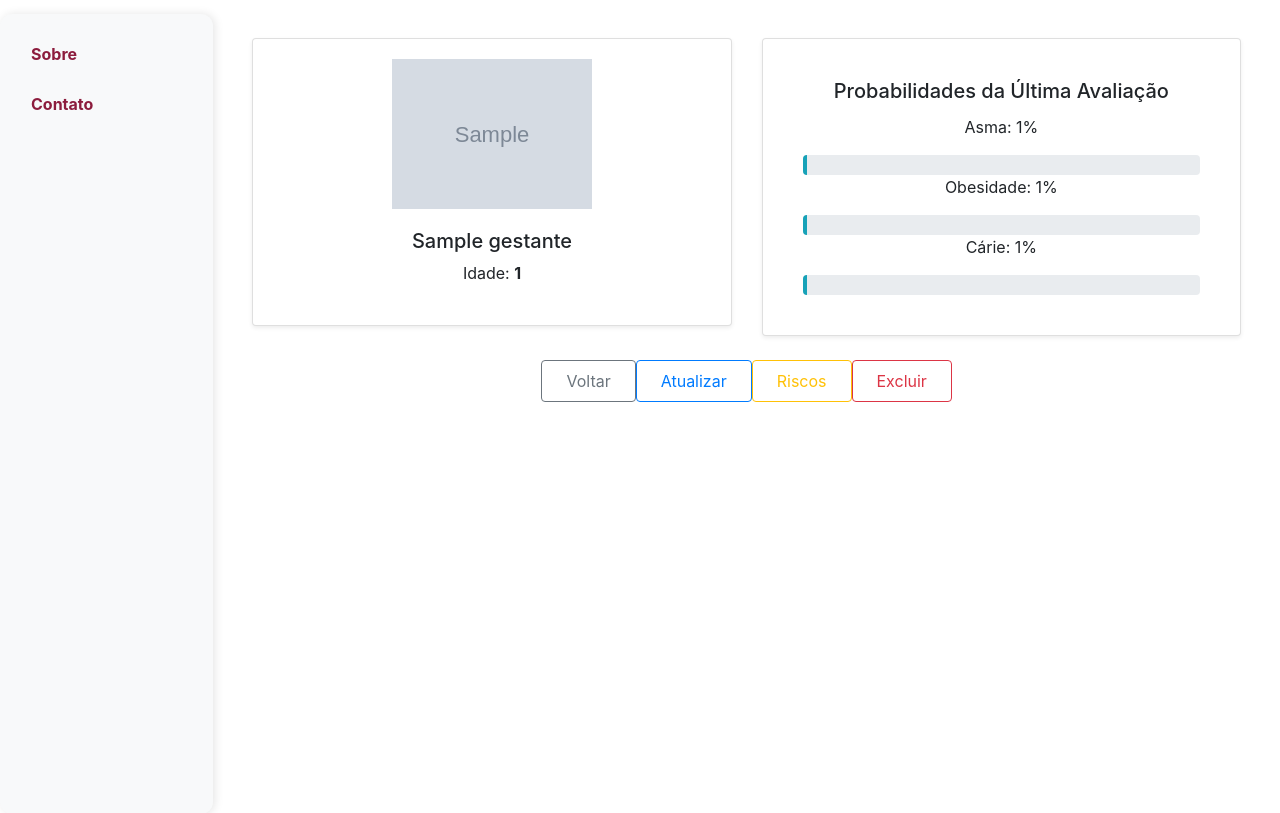
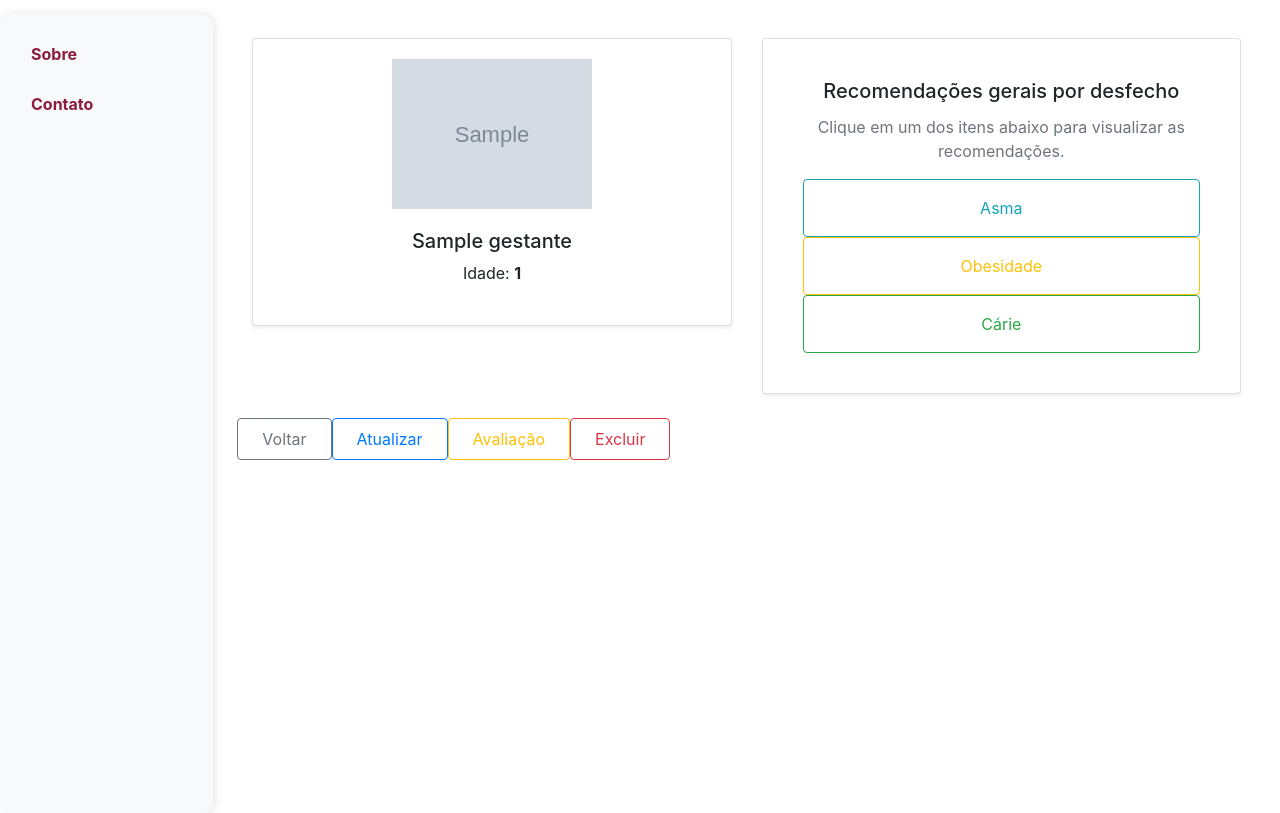
Before and after one commit to profsergiocosta/integrAI, a Django app: page /gestante/1 in a window 1280 px wide. Shown: the part 66-879 px from the top of the page. Run offline with Django 5.2, Linux system fonts and the light colour scheme; tables that the repository leaves empty hold one stand-in row (values such as "Sample post"); grey boxes marked "Sample" are stand-in pictures; some libraries are stand-ins or nearby versions.

Commit message:
removido probabilidade nos desfechos

```diff
--- a/django_app/apps/gestantes/models.py
+++ b/django_app/apps/gestantes/models.py
@@ -1,4 +1,5 @@
 from django.db import models
+from django import forms
 
 from datetime import datetime
 
@@ -26,24 +27,48 @@ class Gestante(models.Model):
         ('SC', 'Ensino superior completo'),
     ]
 
+    RENDA_FAMILIAR = [
+        ('BX', 'Baixa (menos de 1 salário mínimo)'),
+        ('MD', 'Média (entre 1 e 3 salários mínimos)'),
+        ('AT', 'Alta (mais de 3 salários mínimos)'),
+    ]
+
+    VULNERABILIDADE = [
+        (True, 'Sim'),
+        (False, 'Não'),
+    ]
+
     nome = models.CharField(max_length=100)
     peso = models.PositiveIntegerField(verbose_name="Peso pré-gestacional (kg)")
     idade = models.PositiveIntegerField()
+    altura = models.FloatField(verbose_name="Altura (m)", blank=True, null=True)
 
     def foto_upload_path(instance, filename):
         return f'fotos/{instance.nome}_{instance.id}/{filename}'
 
     foto = models.ImageField(upload_to=foto_upload_path, blank=True)
+
     residencia = models.CharField(
         max_length=1,
         choices=RESIDENCIA_CHOICES,
         default='U',
         verbose_name="Em qual tipo de área está localizada a residência da gestante?"
     )
+
+    vulnerabilidade_social = models.BooleanField(
+        default=False,
+        choices=VULNERABILIDADE,
+        blank=True,
+        verbose_name='Com base nas suas visitas domiciliares, você considera essa gestante em condição de vulnerabilidade social?'
+    )
+
     ocupacao_chefe_familia = models.CharField(max_length=2, choices=OCUPACAO_CHEFE_CHOICES, verbose_name="Qual é a ocupação do chefe da família?", blank=True)
     nivel_escolaridade = models.CharField(max_length=2, choices=ESCOLARIDADE_CHOICES, verbose_name="Qual é o nível de escolaridade mais alto que você completou?", blank=True)
+    renda_familiar = models.CharField(max_length=2, choices=ESCOLARIDADE_CHOICES, verbose_name="Como você classificaria sua renda familiar?", blank=True)
+
 
     data_cadastro = models.DateTimeField(auto_now_add=True)
+
 
     usuario = models.ForeignKey(
         to=User,
@@ -68,6 +93,9 @@ class Gestante(models.Model):
         verbose_name_plural = "Gestantes"
 
 
+
+
+
 class Avaliacao(models.Model):
 
     PARTO_CHOICES = [
@@ -81,6 +109,10 @@ class Avaliacao(models.Model):
     peso_atual = models.FloatField(
         verbose_name="Peso atual:"
     )
+
+    idade_gestacional = models.PositiveIntegerField(verbose_name="Idade Gestacional ou Trimestre da Gestação", null=True)
+
+    consultas_prenatal = models.PositiveIntegerField(verbose_name="Quantidade de consultas pré-natal", null=True)
 
     periodontite = models.BooleanField(
         default=False,
@@ -111,7 +143,6 @@ class Avaliacao(models.Model):
     )
 
 
-   # Novas colunas para probabilidades
     probabilidade_asma = models.FloatField(null=True, blank=True)
     probabilidade_obesidade = models.FloatField(null=True, blank=True)
     probabilidade_carie = models.FloatField(null=True, blank=True)
--- a/django_app/setup/settings.py
+++ b/django_app/setup/settings.py
@@ -151,3 +151,6 @@ MESSAGE_TAGS = {
     messages.ERROR: 'danger',
     messages.SUCCESS: 'success'
 }
+
+# remover
+ALLOWED_HOSTS = ['*']
--- a/django_app/templates/gestantes/gestante.html
+++ b/django_app/templates/gestantes/gestante.html
@@ -20,54 +20,35 @@
             </div>
         </div>
 
-        <!-- Card de probabilidades -->
+<!-- Card de Recomendações -->
 <div class="col-lg-6 col-md-12 mb-4">
     <div class="card shadow-sm">
-                <div class="card-body">
-                    <h5 class="card-title">Probabilidades da Última Avaliação</h5>
+        <div class="card-body text-center">
+            <h5 class="card-title">Recomendações gerais por desfecho</h5>
             {% if ultima_avaliacao %}
-                        <p>Asma: {{ ultima_avaliacao.probabilidade_asma|floatformat:0 }}%</p>
-                        <a href="{% url 'detalhes_risco' gestante.id 'asma' %}" class="progress-link">
-                            <div class="progress" style="height: 20px;">
-                                <div class="progress-bar bg-info"
-                                    role="progressbar"
-                                    style="width: {{ ultima_avaliacao.probabilidade_asma|floatformat:0 }}%;"
-                                    aria-valuenow="{{ ultima_avaliacao.probabilidade_asma|floatformat:0 }}"
-                                    aria-valuemin="0" aria-valuemax="100">
-                                </div>
-                            </div>
+                <p class="text-muted">Clique em um dos itens abaixo para visualizar as recomendações.</p>
+
+                <div class="d-flex flex-column gap-3">
+                    <a href="{% url 'detalhes_risco' gestante.id 'asma' %}" class="btn btn-outline-info py-3">
+                        <i class="fas fa-lungs"></i>Asma
                     </a>
 
-                        <p>Obesidade: {{ ultima_avaliacao.probabilidade_obesidade|floatformat:0 }}%</p>
-                        <a href="{% url 'detalhes_risco' gestante.id 'obesidade' %}" class="progress-link">
-                            <div class="progress" style="height: 20px;">
-                                <div class="progress-bar bg-info"
-                                    role="progressbar"
-                                    style="width: {{ ultima_avaliacao.probabilidade_obesidade|floatformat:0 }}%;"
-                                    aria-valuenow="{{ ultima_avaliacao.probabilidade_obesidade|floatformat:0 }}"
-                                    aria-valuemin="0" aria-valuemax="100">
-                                </div>
-                            </div>
+                    <a href="{% url 'detalhes_risco' gestante.id 'obesidade' %}" class="btn btn-outline-warning py-3">
+                        <i class="fas fa-weight"></i>Obesidade
                     </a>
 
-                        <p>Cárie: {{ ultima_avaliacao.probabilidade_carie|floatformat:0 }}%</p>
-                        <a href="{% url 'detalhes_risco' gestante.id 'carie' %}" class="progress-link">
-                            <div class="progress" style="height: 20px;">
-                                <div class="progress-bar bg-info"
-                                    role="progressbar"
-                                    style="width: {{ ultima_avaliacao.probabilidade_carie|floatformat:0 }}%;"
-                                    aria-valuenow="{{ ultima_avaliacao.probabilidade_carie|floatformat:0 }}"
-                                    aria-valuemin="0" aria-valuemax="100">
+                    <a href="{% url 'detalhes_risco' gestante.id 'carie' %}" class="btn btn-outline-success py-3">
+                        <i class="fas fa-tooth"></i>Cárie
+                    </a>
                 </div>
-                            </div>
-                        </a>
             {% else %}
-                        <p>Não há avaliação registrada para esta gestante.</p>
+                <p class="text-muted">Nenhuma avaliação registrada para esta gestante.</p>
             {% endif %}
         </div>
     </div>
 </div>
-    </div>
+
+
 
     <!-- Botões de ação -->
     <div class="row">
@@ -80,7 +61,7 @@
                     <i class="fas fa-edit"></i> Atualizar
                 </a>
                 <a href="{% url 'questionario' gestante.id %}" class="btn btn-outline-warning px-4 py-2">
-                    <i class="fas fa-exclamation-triangle"></i> Riscos
+                    <i class="fas fa-exclamation-triangle"></i> Avaliação
                 </a>
                 <!-- Botão para abrir o modal -->
                 <button type="button" class="btn btn-outline-danger px-4 py-2" data-bs-toggle="modal" data-bs-target="#confirmDeleteModal">
```
Also changed, not shown: django_app/templates/avaliacao/detalhes_risco.html (+64 -4 lines), django_app/apps/gestantes/migrations/0002_gestante_altura_gestante_renda_familiar_and_more.py (added), django_app/apps/gestantes/migrations/0003_avaliacao_consultas_prenatal_and_more.py (added). Lines whose indentation alone changed are shown as unchanged.
